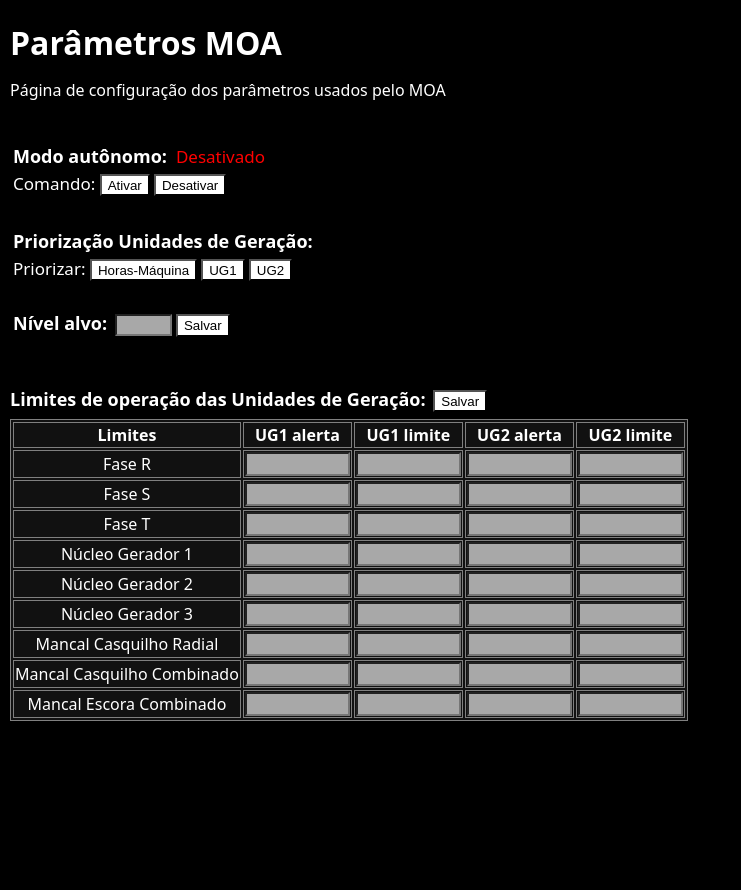
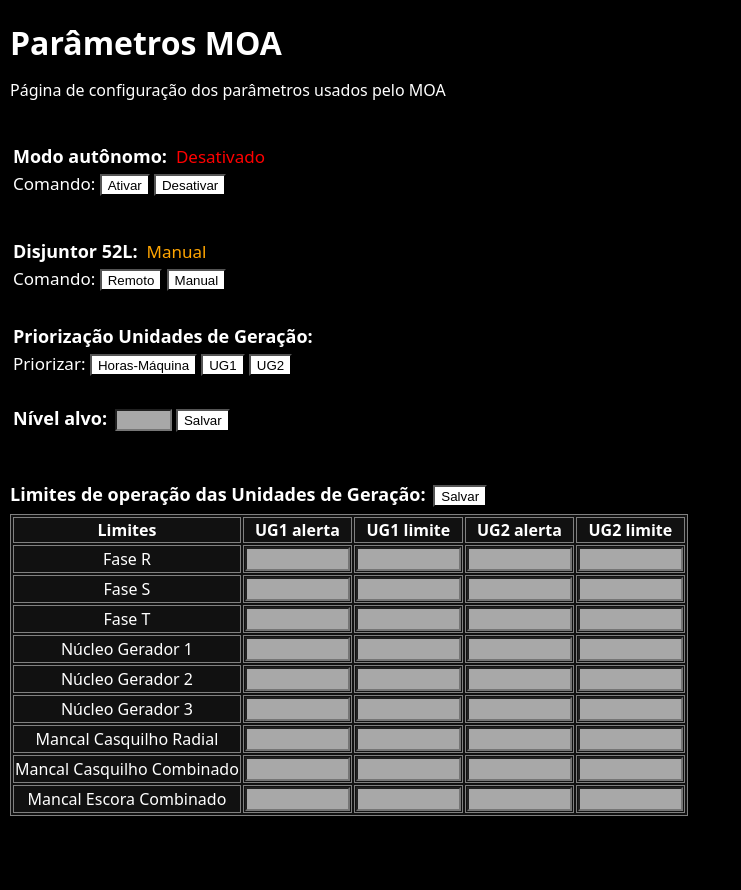
Before and after one commit to DiegoBasgal/MOA, a Django app: template moa_web/templates/parametros_moa.html in a window 1280 px wide. Shown: the part 59-949 px from the top of the page, without its empty margins (0-741 px from the left). Before the commit the page ends 780 px from the top, so only its background shows below. Run offline with Django 4.2, Linux system fonts and the light colour scheme; the template is opened without the code that fills it, so the values that code supplies are empty.

Commit message:
botão de seleção de modo manual do dj52l PPN pela interface

```diff
--- a/moa_web/parametros/models.py
+++ b/moa_web/parametros/models.py
@@ -11,6 +11,8 @@ class ParametrosUsina(models.Model):
     emergencia_acionada = models.IntegerField(default=0)
     aguardando_reservatorio = models.IntegerField(default=0)
     modo_de_escolha_das_ugs = models.IntegerField(default=2)
+
+    djl_manual = models.BooleanField(default=False)
 
     # Servidores
     clp_online = models.IntegerField(default=1)
--- a/moa_web/templates/parametros_moa.html
+++ b/moa_web/templates/parametros_moa.html
@@ -103,6 +103,30 @@
                 <label style="font-size: 17px; margin-left: 3px;">Comando: </label>
                 <input id="submit" type="submit" name="ativar_ma" value="Ativar">
                 <input id="submit" type="submit" name="desativar_ma" value="Desativar">
+            </div>
+        </form>
+        <form method='post' action='/parametros_moa/' style="margin-top: 40px;">
+            {% csrf_token %}
+            <div style="margin-bottom: 1px;">
+                <table>
+                    <tr>
+                        <td>
+                            <label style="font-size: 18px;"><b>Disjuntor 52L: </b></label>
+                        </td>
+                        <td>
+                            {% if usina.djl_manual == False %}
+                                <label style="font-size: 17px; margin-left: 5px; color: green">Remoto</label>
+                            {% else %}
+                                <label style="font-size: 17px; margin-left: 5px; color: orange;">Manual</label>
+                            {% endif %}
+                        </td>
+                    </tr>
+                </table>
+            </div>
+            <div style="margin-top: 1px;">
+                <label style="font-size: 17px; margin-left: 3px;">Comando: </label>
+                <input id="submit" type="submit" name="djl_remoto" value="Remoto">
+                <input id="submit" type="submit" name="djl_manual" value="Manual">
             </div>
         </form>
         <form method='post' action='/parametros_moa/'>
```
Also changed, not shown: moa_web/parametros/views.py (+11 -0 lines).
